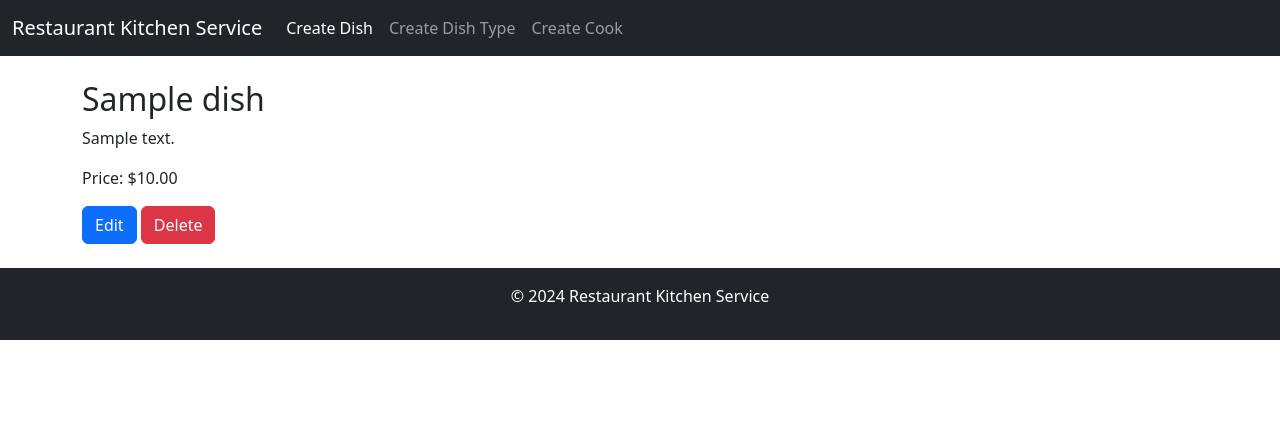
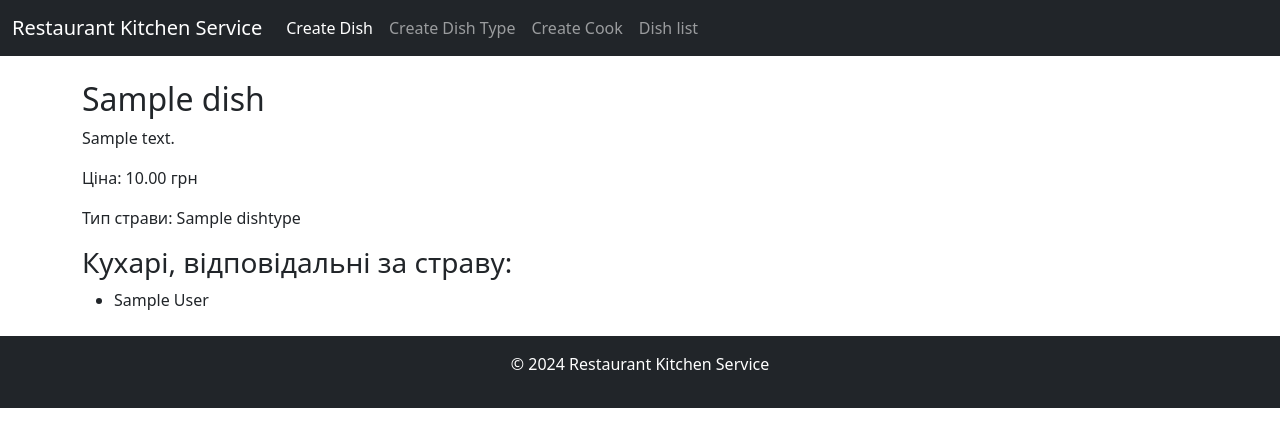
Before and after one commit to spa7id/restaurant-kitchen-service, a Django app: page /dish/1/ in a window 1280 px wide. Shown: the top 447 px of the page. Run offline with Django 4.2, Linux system fonts and the light colour scheme; tables that the repository leaves empty hold one stand-in row (values such as "Sample post").

Commit message:
update dish_detail and add who respinsible for making a dish

```diff
--- a/templates/base.html
+++ b/templates/base.html
@@ -26,6 +26,9 @@
                         <li class="nav-item">
                             <a class="nav-link" href="{% url 'create_cook' %}">Create Cook</a>
                         </li>
+                        <li class="nav-item">
+                            <a class="nav-link" href="{% url 'dish_list' %}">Dish list</a>
+                        </li>
                     </ul>
                 </div>
             </div>
--- a/templates/dish_detail.html
+++ b/templates/dish_detail.html
@@ -3,9 +3,18 @@
 {% block title %}Dish Detail{% endblock %}
 
 {% block content %}
-  <h2>{{ dish.name }}</h2>
-  <p>{{ dish.description }}</p>
-  <p>Price: ${{ dish.price }}</p>
-  <a href="{% url 'dish_update' dish.id %}" class="btn btn-primary">Edit</a>
-  <a href="{% url 'dish_delete' dish.id %}" class="btn btn-danger">Delete</a>
+<h2>{{ dish.name }}</h2>
+<p>{{ dish.description }}</p>
+<p>Ціна: {{ dish.price }} грн</p>
+<p>Тип страви: {{ dish.dish_type.name }}</p>
+
+<h3>Кухарі, відповідальні за страву:</h3>
+<ul>
+    {% for cook in dish.cooks.all %}
+        <li>{{ cook.first_name }} {{ cook.last_name }}</li>
+    {% empty %}
+        <li>Немає відповідальних кухарів</li>
+    {% endfor %}
+</ul>
+
 {% endblock %}
```
